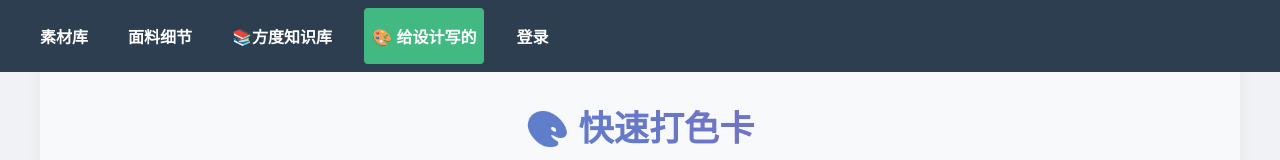
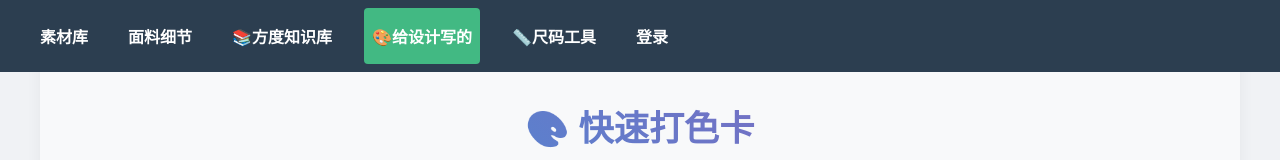
Before and after one commit to luoliguang/fangdu, a Vue app in the folder frontend/: page /color-card in a window 1280 px wide. Shown: the top 160 px of the page. Built offline with nearby package versions, Linux system fonts and the light colour scheme.

Commit message:
feat(前端): 添加尺码工具页面并更新element-plus依赖
- 在导航栏添加尺码工具链接并创建对应路由
- 更新element-plus依赖至v2.11.4版本

```diff
--- a/frontend/package.json
+++ b/frontend/package.json
@@ -15,7 +15,7 @@
     "axios": "^1.11.0",
     "chroma-js": "^3.1.2",
     "echarts": "^6.0.0",
-    "element-plus": "^2.11.3",
+    "element-plus": "^2.11.4",
     "html2canvas": "^1.4.1",
     "pinia": "^3.0.3",
     "vue": "^3.5.18",
--- a/frontend/src/App.vue
+++ b/frontend/src/App.vue
@@ -170,7 +170,8 @@ const handleNavClick = (event) => {
       <router-link to="/" @click="handleNavClick">素材库</router-link>
       <a href="https://fangdutex.cn/node/019879ce-3372-7e4b-a98a-d9b243f7ea50" target="_blank">面料细节</a>
       <a href="https://fangdutex.cn/welcome" target="_blank">📚方度知识库</a>
-      <router-link to="/color-card" @click="handleNavClick">🎨 给设计写的</router-link>
+      <router-link to="/color-card" @click="handleNavClick">🎨给设计写的</router-link>
+      <router-link to="/size-converter" @click="handleNavClick">📏尺码工具</router-link>
       <!-- 未登录时显示登录链接 -->
       <router-link v-if="!isLoggedIn" to="/login" @click="handleNavClick">登录</router-link>
       <!-- 已登录时显示后台管理 -->
--- a/frontend/src/router/index.js
+++ b/frontend/src/router/index.js
@@ -8,11 +8,13 @@ import FeedbackManagement from '../views/FeedbackManagement.vue';
 import Statistics from '../views/Statistics.vue';
 import DrawerConfig from '../views/admin/DrawerConfig.vue';
 import ColorCard from '../views/ColorCard.vue'; // 引入打色卡组件
+import SizeConverter from '../views/SizeConverter.vue'; // 引入尺码工具组件
 
 const routes = [
     { path: '/', name: 'Gallery', component: Gallery },
     { path: '/login', name: 'Login', component: Login }, // 添加登录路由
     { path: '/color-card', name: 'ColorCard', component: ColorCard }, // 添加打色卡路由
+    { path: '/size-converter', name: 'SizeConverter', component: SizeConverter }, // 添加尺码工具路由
     {
         path: '/admin',
         name: 'Admin',
```
Also changed, not shown: 1 other file (tests, documents, lock files or other folders).
